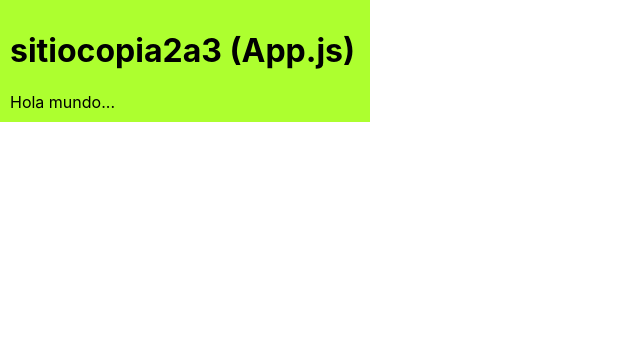
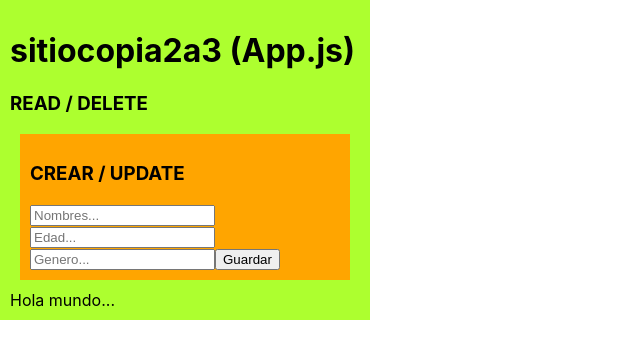
Before and after one commit to ggneiracc/sitioreact9, a React (Create React App) app: page / in a window 1280 px wide. Shown: the top 358 px of the page, without its empty margins (0-640 px from the left). Built offline with nearby package versions, Linux system fonts and the light colour scheme.

Commit message:
V02 en 'sitiocopia2a3', CRUD hasta CREAR con trycatch, falta borrar objeto despues de guardar...

```diff
--- a/src/App.js
+++ b/src/App.js
@@ -1,8 +1,31 @@
+import { useState } from "react";
+import AppForm from "./componente/AppForm";
+
 function App() {
+  ///////////////////////////////////////////////////////////////////////
+  ////////// READ - fnRead - LECTURA A BD ///////////////////////////////
+  ///////////////////////////////////////////////////////////////////////
+  const [docsBD, setDocsBD] = useState([]);
+
+  const fnRead = () => {
+    console.log("Lectura a BD");
+  }
+
+  ///////////////////////////////////////////////////////////////////////
+  ////////// DELETE - fnDelete - Eliminar registros /////////////////////
+  ///////////////////////////////////////////////////////////////////////
+  const [idActual, setIdActual] = useState("");
+
+  const fnDelete = () => {
+    console.log("Se elimino...");
+  };
+
 
   return (
     <div style={{width:"350px", background:"greenyellow", padding:"10px"}}>
       <h1>sitiocopia2a3 (App.js)</h1>
+      <h3>READ / DELETE</h3>
+      <AppForm {...{idActual, setIdActual, fnRead}} />
       Hola mundo...
     </div>
   );
--- /dev/null
+++ b/src/componente/AppForm.js
@@ -0,0 +1,74 @@
+import { addDoc, collection } from 'firebase/firestore';
+import React, {useState} from 'react'
+import {db} from "./firebase";
+
+const AppForm = (props) => {
+    ///////////////////////////////////////////////////////////////////////
+    ////////// CREAR - fnCrear - Guardar //////////////////////////////////
+    ///////////////////////////////////////////////////////////////////////
+    const camposRegistro = {nombre:"", edad:"", genero:""};
+    const [objeto, setObjeto] = useState(camposRegistro);
+
+    const handleStatusChange = (e) => {      //Manejar cambios en form
+        const {name, value} = e.target;
+        setObjeto({...objeto, [name]:value });
+        console.log(objeto);
+    };
+
+    const handleSubmit = (e) => {
+        e.preventDefault();
+
+        try {
+            if(props.idActual === ""){
+                if(validarForm()){
+                    addDoc(collection(db, 'persona'), objeto);
+                    console.log("Se guardo registro en BD...");
+                }else{
+                    console.log("NO se guardo...");
+                }
+            }else{
+                console.log("ACTUALIZAR REGISTRO...");
+            }
+
+        } catch (error) {
+            console.error();
+        }
+    };
+
+    const validarForm = () => {
+         if(objeto.nombre === ""){
+            alert("Escriba nombre...");
+            return false;
+         }
+         return true;
+    };
+
+    ///////////////////////////////////////////////////////////////////////
+    ////////// UPDATE - fnUpdate - Actualizar /////////////////////////////
+    ///////////////////////////////////////////////////////////////////////
+
+    return (
+        <div style={{background:"orange", padding:"10px", margin:"10px"}}>
+            <h3>CREAR / UPDATE</h3>
+            <form onSubmit={handleSubmit}>
+                <input type="text" name='nombre' placeholder='Nombres...'
+                    onChange={handleStatusChange} value={objeto.nombre}
+                />
+
+                <input type="text" name='edad' placeholder='Edad...'
+                    onChange={handleStatusChange} value={objeto.edad}
+                />
+
+                <input type="text" name='genero' placeholder='Genero...'
+                    onChange={handleStatusChange} value={objeto.genero}
+                />
+                <button>
+                    {props.idActual === "" ? "Guardar" : "Actualizar" }
+                </button>
+            </form>
+
+        </div>
+    )
+}
+
+export default AppForm
```
Also changed, not shown: src/componente/firebase.js (+19 -0 lines).
